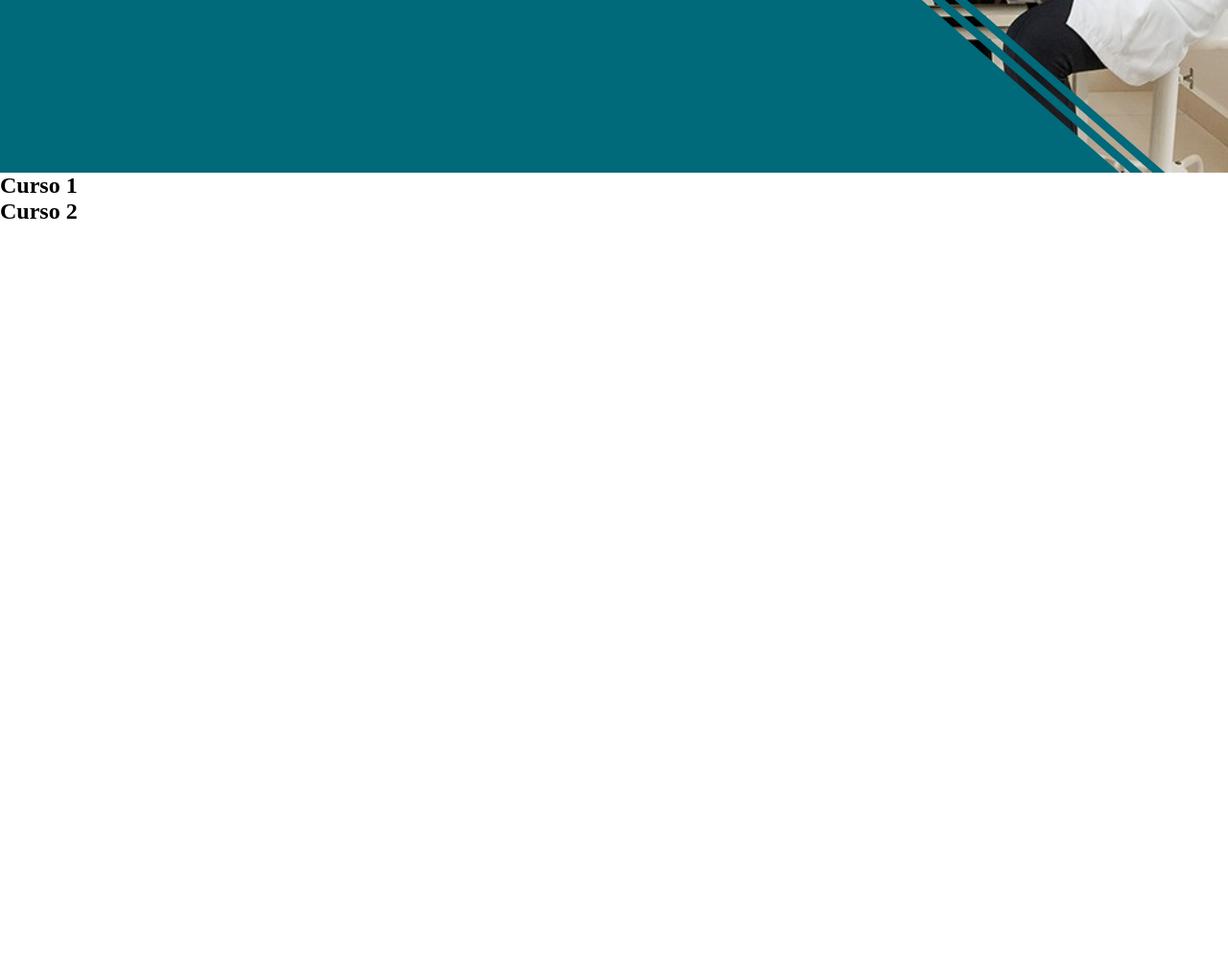
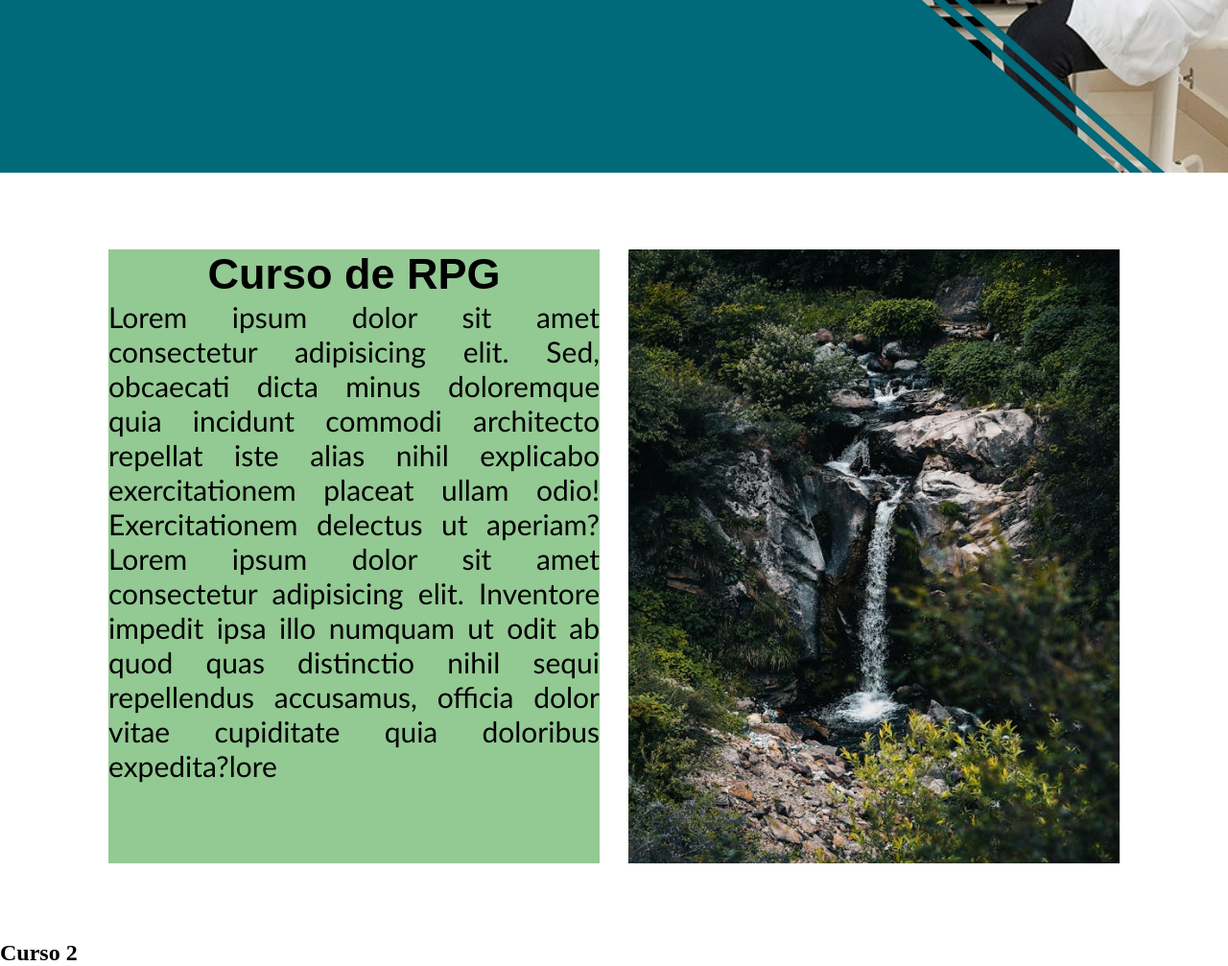
Before and after one commit to math-ghub/projeto-meridian, a plain HTML site: page paginas/cursos.html in a window 1280 px wide. Shown: the part 500-1507 px from the top of the page at 96% size. Before the commit the page ends 800 px from the top, so only its background shows below. Drawn offline with Linux system fonts and the light colour scheme; a web font is replaced by a local one.

Commit message:
adiçao de animaçao na pagina de cursos

```diff
--- a/estilos/Main.css
+++ b/estilos/Main.css
@@ -490,7 +490,7 @@
     }
 
     .icons:hover {
-        background-color: rgba(0, 0, 0, 0.8);
+        background-color: rgba(0, 0, 0, 0.5);
         transform: scale(1.5);
         filter: saturate(1);
         mix-blend-mode: unset;
--- a/estilos/cursos/Desktop.css
+++ b/estilos/cursos/Desktop.css
@@ -21,7 +21,7 @@
         position: relative;
         top: 25%;
         left: 1vw;
-        width: 50.3vw;
+        width: 45vw;
         height: 70%;
     }
 
@@ -43,6 +43,7 @@
         font-family: Arial, Helvetica, sans-serif;
         font-size: clamp(1rem, 2em, 1.5rem);
         margin-top: 5px;
+        text-align: center;
     }
 
     #text > p:nth-of-type(2) {
@@ -50,6 +51,7 @@
         font-family: "Karla", Arial, Helvetica, sans-serif;
         font-size: 40px;
         text-shadow: 2px 2px 4px rgba(0, 0, 0, 0.575);
+        text-align: center;
     }
 
     #foto-container {
@@ -68,5 +70,70 @@
         height: 100%;
     }
 
+    #cursos {
+        height: 50em;
+    }
 
+    #cursos-desc {
+        display: flex;
+        flex-direction: row;
+        align-items: center;
+        justify-content: center;
+        gap: 30px;
+        height: 50em;
+        overflow: hidden;
+    }
+
+    #cursos-text {
+        background-color: rgba(0, 128, 0, 0.425);
+        width: 40vw;
+        height: 40em;
+    }
+
+    #cursos-text > h2 {
+        font-family: "Mohave", Arial, Helvetica, sans-serif;
+        font-size: 45px;
+        text-align: center;
+    }
+
+    #cursos-text > p {
+        font-family: 'Gill Sans', 'Gill Sans MT', Calibri, 'Trebuchet MS', sans-serif;
+        font-size: 30px;
+        text-align: justify;
+    }
+
+    #cursos-image {
+        background-image: url(../../imagens/cachoeira.jpg);
+        background-position: center;
+        background-size: cover;
+        background-repeat: no-repeat;
+        width: 40vw;
+        height: 40em;
+        overflow: hidden;
+    }
+
+    #cursos-image::before {
+        content: "";
+        display: block;
+        position: relative;
+        background-image: linear-gradient(to right, transparent 0%, rgb(0, 105, 122) 5%, white 10%);
+        height: 100em;
+        rotate: 45deg;
+        top: -50%;
+        left: -40vw;
+        animation: smoothAppear 2s linear;
+        animation-fill-mode: forwards;
+    }
+
+    @keyframes smoothAppear {
+        0% {
+            width: 100vw;
+        }
+
+        100% {
+            width: 0vw;
+            left: 50vw;
+            top: 50%;
+        }
+    }
 }
--- a/estilos/index/Desktop.css
+++ b/estilos/index/Desktop.css
@@ -796,7 +796,7 @@
     }
 
     #vetor {
-        background-image: url(../../imagens/vetor1.png);
+        background-image: url(../../imagens/vetor.svg);
         background-repeat: no-repeat;
         background-size: contain;
         background-position: center;
--- a/paginas/cursos.html
+++ b/paginas/cursos.html
@@ -109,8 +109,8 @@
             <div id="text-container">
                 <div id="text">
                     <h1>Cursos</h1>
-                    <p>Aperfeiçoe suas habilidades de RPG</p>
-                    <p>Aprenda técnicas avançadas de RPG</p>
+                    <p>Explore novas técnicas e aprofunde sua experiência.</p>
+                    <p>Explore técnicas avançadas para aprimorar sua prática e ampliar seu conhecimento na área.</p>
                 </div>
             </div>
             <div id="foto-container">
@@ -118,10 +118,12 @@
             </div>
         </section>
         <section id="cursos">
-            <article>
-                <div>
-                    <h2>Curso 1</h2>
+            <article id="cursos-desc">
+                <div id="cursos-text">
+                    <h2>Curso de RPG</h2>
+                    <p>Lorem ipsum dolor sit amet consectetur adipisicing elit. Sed, obcaecati dicta minus doloremque quia incidunt commodi architecto repellat iste alias nihil explicabo exercitationem placeat ullam odio! Exercitationem delectus ut aperiam?Lorem ipsum dolor sit amet consectetur adipisicing elit. Inventore impedit ipsa illo numquam ut odit ab quod quas distinctio nihil sequi repellendus accusamus, officia dolor vitae cupiditate quia doloribus expedita?lore</p>
                 </div>
+                <div id="cursos-image"></div>
             </article>
             <article>
                 <div>
```
Also changed, not shown: imagens/vetor.svg (added), imagens/vetor1.png (deleted).
